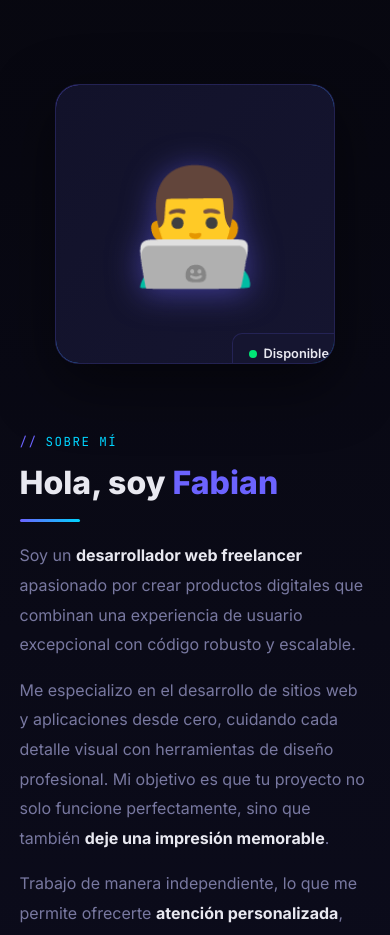
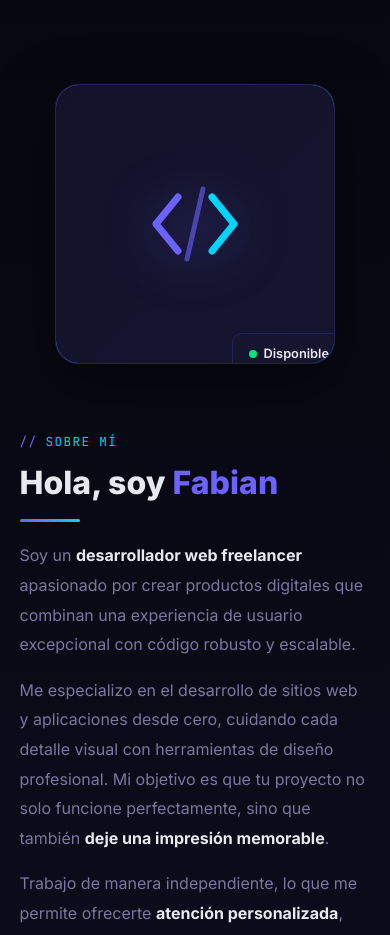
Before and after one commit to Fabyan279/portafolio-personal, a plain HTML site: page index.html in a window 390 px wide. Shown: the part 980-1915 px from the top of the page. Drawn offline with nearby package versions, Linux system fonts and the light colour scheme.

Commit message:
fix menu hamburguesa mobile y nuevo icono codigo en sobre mi

```diff
--- a/index.html
+++ b/index.html
@@ -101,8 +101,9 @@
         transform: translateY(-120%); opacity: 0;
         transition: transform .35s, opacity .35s;
         border-bottom: 1px solid var(--border);
+        z-index: 99; pointer-events: none;
       }
-      .nav-links.open { transform: translateY(0); opacity: 1; }
+      .nav-links.open { transform: translateY(0); opacity: 1; pointer-events: all; }
       .nav-cta { display: none; }
     }
 
@@ -680,7 +681,11 @@
     <div class="about-avatar-wrap reveal">
       <div class="about-avatar">
         <div class="about-avatar-glow"></div>
-        <span style="filter:drop-shadow(0 4px 16px rgba(108,99,255,.5))">👨‍💻</span>
+        <svg width="110" height="110" viewBox="0 0 110 110" fill="none" xmlns="http://www.w3.org/2000/svg" style="filter:drop-shadow(0 4px 24px rgba(108,99,255,.5))">
+          <path d="M38 28L16 55L38 82" stroke="#6c63ff" stroke-width="7" stroke-linecap="round" stroke-linejoin="round"/>
+          <path d="M72 28L94 55L72 82" stroke="#00d4ff" stroke-width="7" stroke-linecap="round" stroke-linejoin="round"/>
+          <path d="M63 20L47 90" stroke="#6c63ff" stroke-width="5" stroke-linecap="round" opacity="0.6"/>
+        </svg>
         <div class="about-badge">
           <div class="dot"></div>
           Disponible
```
